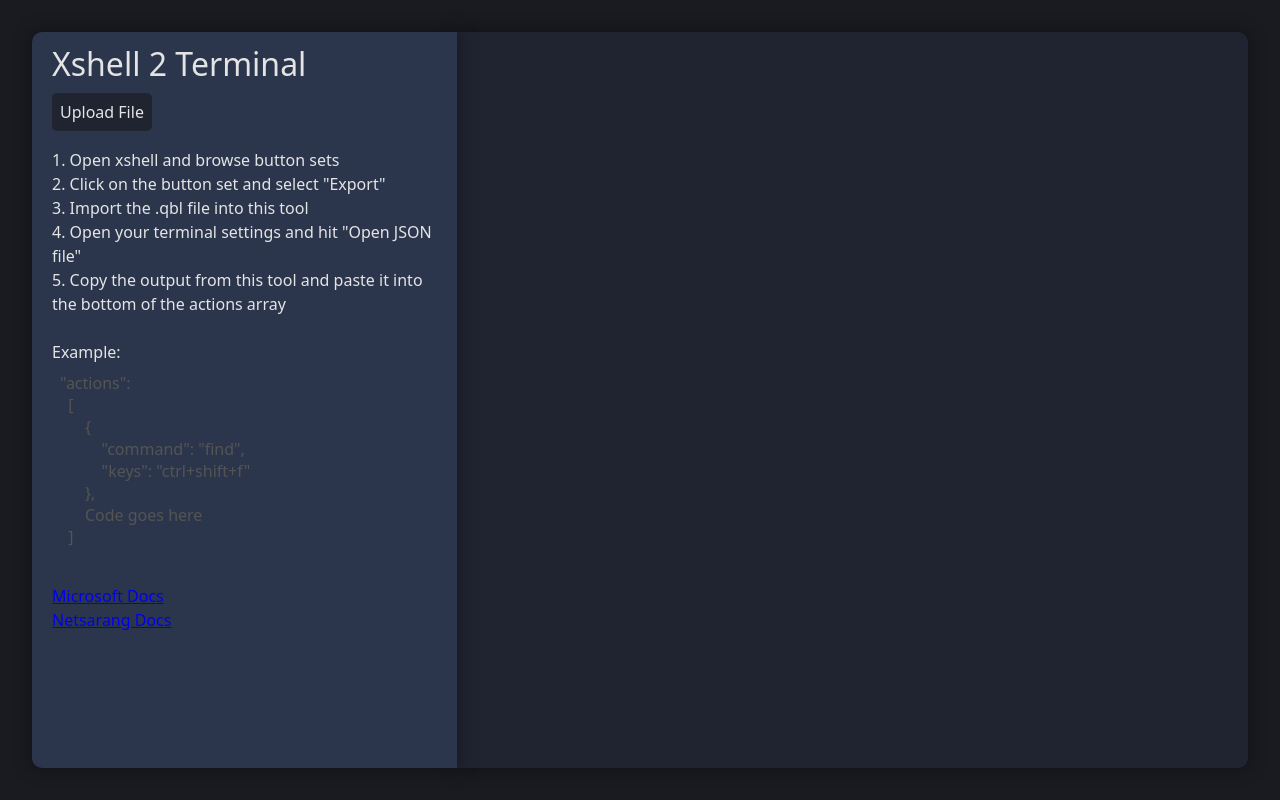
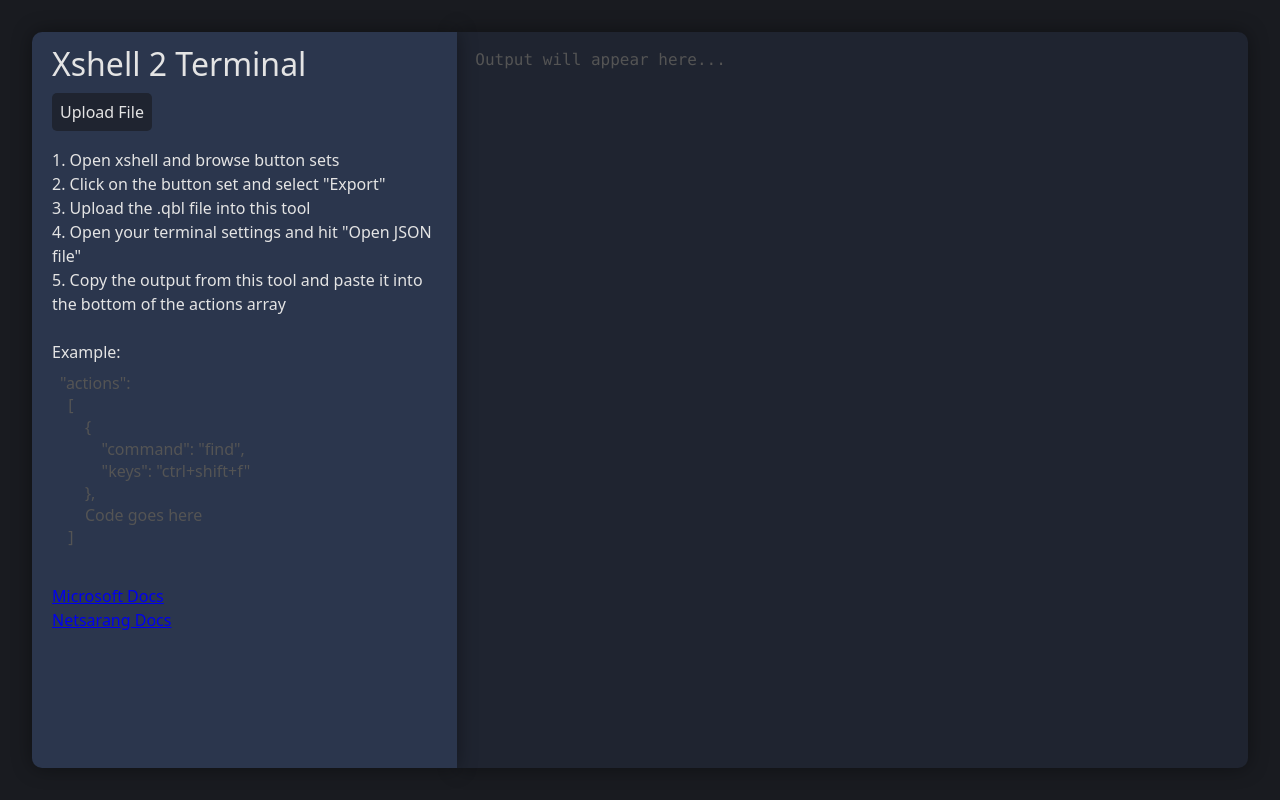
Before and after one commit to connorp2311/xshell2terminal, a React (Vite) app: page / in a window 1280 px wide. Built offline with nearby package versions, Linux system fonts and the light colour scheme.

Commit message:
Update ConvertPalette.tsx

```diff
--- a/src/components/ConvertPalette/ConvertPalette.tsx
+++ b/src/components/ConvertPalette/ConvertPalette.tsx
@@ -10,7 +10,7 @@
 };
 
 function ConvertPalette() {
-  const [output, setOutput] = useState<string>("");
+  const [output, setOutput] = useState<string>("Output will appear here...");
 
   const getButtonsV1 = (fileContent: string) => {
     let buttonList: Button[] = [];
@@ -105,7 +105,7 @@
         <br />
         1. Open xshell and browse button sets<br />
         2. Click on the button set and select "Export"<br />
-        3. Import the .qbl file into this tool<br />
+        3. Upload the .qbl file into this tool<br />
         4. Open your terminal settings and hit "Open JSON file"<br />
         5. Copy the output from this tool and paste it into the bottom of the actions array<br /><br />
         Example:<br />
```
